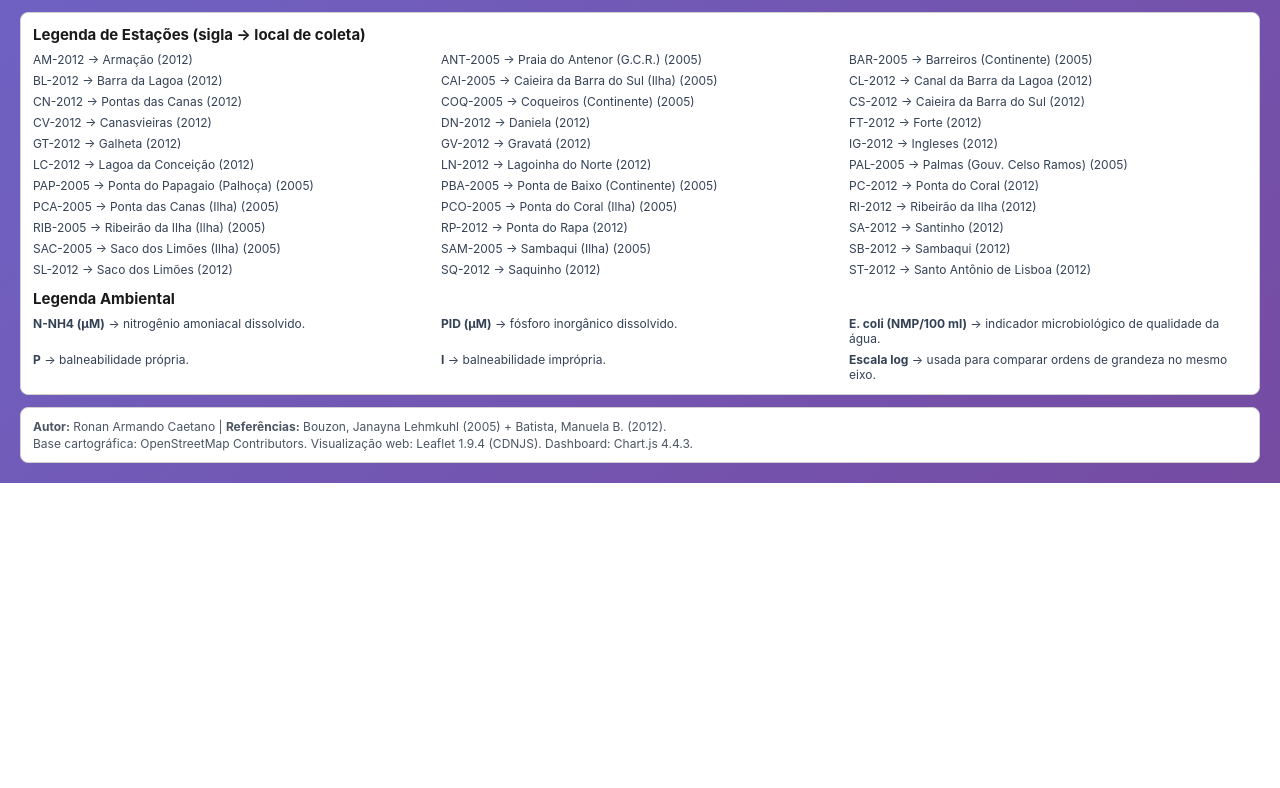
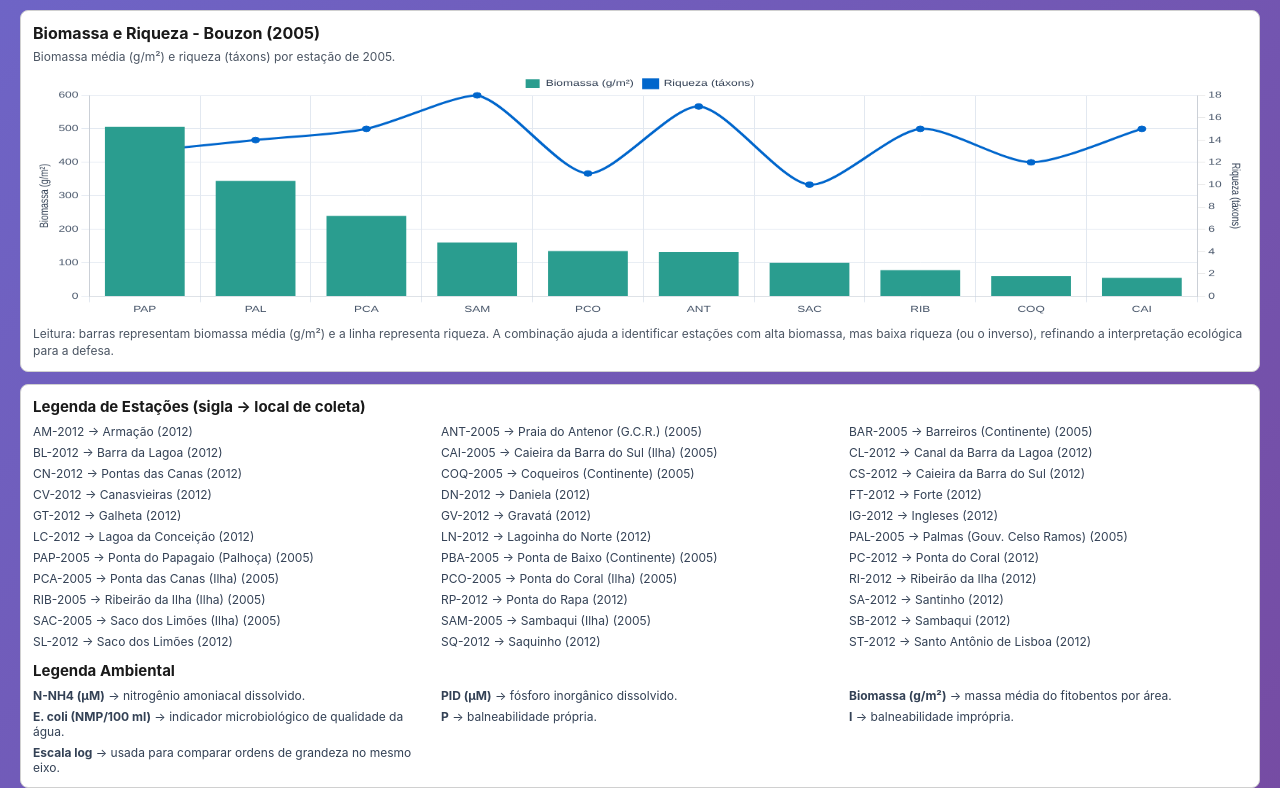
Before and after one commit to caetanoronan/macrofitas-baia-ilha-sc-integracao, a plain HTML site: page dashboard_mvp.html in a window 1280 px wide. Shown: the part 2195-2983 px from the top of the page. Before the commit the page ends 2678 px from the top, so only its background shows below. Drawn offline with nearby package versions, Linux system fonts and the light colour scheme.

Commit message:
feat(dashboard): adicionar análise de biomassa Bouzon 2005

```diff
--- a/dashboard_mvp.html
+++ b/dashboard_mvp.html
@@ -354,6 +354,13 @@
             <canvas id="chartBouzonWater"></canvas>
             <p class="note">Leitura: barras azuis mostram N-NH4 (µM) no eixo esquerdo e a linha amarela mostra PID (µM) no eixo direito. O N-NH4 funciona como indicador de aporte nitrogenado dissolvido e tende a aumentar em áreas sob maior influência de esgoto/urbanização. O PID indica disponibilidade de fósforo inorgânico dissolvido; sua interpretação deve ser conjunta com N-NH4, setorização e contexto hidrodinâmico de cada estação.</p>
         </article>
+
+        <article class="panel full">
+            <h2>Biomassa e Riqueza - Bouzon (2005)</h2>
+            <p class="meta">Biomassa média (g/m²) e riqueza (táxons) por estação de 2005.</p>
+            <canvas id="chartBiomass2005"></canvas>
+            <p class="note">Leitura: barras representam biomassa média (g/m²) e a linha representa riqueza. A combinação ajuda a identificar estações com alta biomassa, mas baixa riqueza (ou o inverso), refinando a interpretação ecológica para a defesa.</p>
+        </article>
     </section>
 
     <section class="legend-stations">
@@ -363,6 +370,7 @@
         <div class="station-grid">
             <div><b>N-NH4 (µM)</b> → nitrogênio amoniacal dissolvido.</div>
             <div><b>PID (µM)</b> → fósforo inorgânico dissolvido.</div>
+            <div><b>Biomassa (g/m²)</b> → massa média do fitobentos por área.</div>
             <div><b>E. coli (NMP/100 ml)</b> → indicador microbiológico de qualidade da água.</div>
             <div><b>P</b> → balneabilidade própria.</div>
             <div><b>I</b> → balneabilidade imprópria.</div>
@@ -756,6 +764,79 @@ function renderBouzonWaterChart(filters) {
     });
 }
 
+function renderBiomass2005Chart(filters) {
+    let rows = rawStations
+        .filter((r) => Number(r.ano) === 2005)
+        .map((r) => ({
+            ...r,
+            bio: Number(r.biomassa_media_gm2 || r.biomassa_gm2 || 0),
+            riq: Number(r.riqueza_taxons || 0)
+        }))
+        .filter((r) => Number.isFinite(r.bio) && r.bio > 0);
+
+    if (filters.setor !== 'all') rows = rows.filter((r) => r.setor === filters.setor);
+    if (filters.ano === '2012') rows = [];
+
+    rows.sort((a, b) => b.bio - a.bio);
+    const topRows = rows.slice(0, Math.min(filters.topN || 10, rows.length || 10));
+
+    const labels = topRows.length ? topRows.map((r) => String(r.sigla || '').replace('-2005', '')) : ['Sem dados para o filtro'];
+    const bioVals = topRows.length ? topRows.map((r) => r.bio) : [0];
+    const riqVals = topRows.length ? topRows.map((r) => r.riq) : [0];
+
+    destroyChart('biomass2005');
+    charts.biomass2005 = new Chart(document.getElementById('chartBiomass2005'), {
+        data: {
+            labels,
+            datasets: [
+                {
+                    type: 'bar',
+                    label: 'Biomassa (g/m²)',
+                    data: bioVals,
+                    yAxisID: 'yBio',
+                    backgroundColor: '#2a9d8f'
+                },
+                {
+                    type: 'line',
+                    label: 'Riqueza (táxons)',
+                    data: riqVals,
+                    yAxisID: 'yRiq',
+                    borderColor: '#0066cc',
+                    backgroundColor: '#0066cc',
+                    tension: 0.25,
+                    pointRadius: 4,
+                    pointHoverRadius: 5
+                }
+            ]
+        },
+        options: {
+            ...commonChartOptions(true),
+            scales: {
+                x: {
+                    ticks: { color: chartThemeOptions().tickColor },
+                    grid: { color: chartThemeOptions().gridColor }
+                },
+                yBio: {
+                    type: 'linear',
+                    position: 'left',
+                    beginAtZero: true,
+                    ticks: { color: chartThemeOptions().tickColor },
+                    grid: { color: chartThemeOptions().gridColor },
+                    title: { display: true, text: 'Biomassa (g/m²)', color: chartThemeOptions().labelColor }
+                },
+                yRiq: {
+                    type: 'linear',
+                    position: 'right',
+                    beginAtZero: true,
+                    ticks: { color: chartThemeOptions().tickColor },
+                    grid: { drawOnChartArea: false },
+                    title: { display: true, text: 'Riqueza (táxons)', color: chartThemeOptions().labelColor }
+                }
+            }
+        }
+    });
+}
+
 function renderKpis(rows) {
     const n = rows.length;
     const richness = rows.map((r) => Number(r.riqueza_taxons || 0));
@@ -788,6 +869,7 @@ function rerender() {
     renderIntersectionChart(rawStations);
     renderWaterChart(filters);
     renderBouzonWaterChart(filters);
+    renderBiomass2005Chart(filters);
     renderStationLegend(rawStations);
 }
 
```
